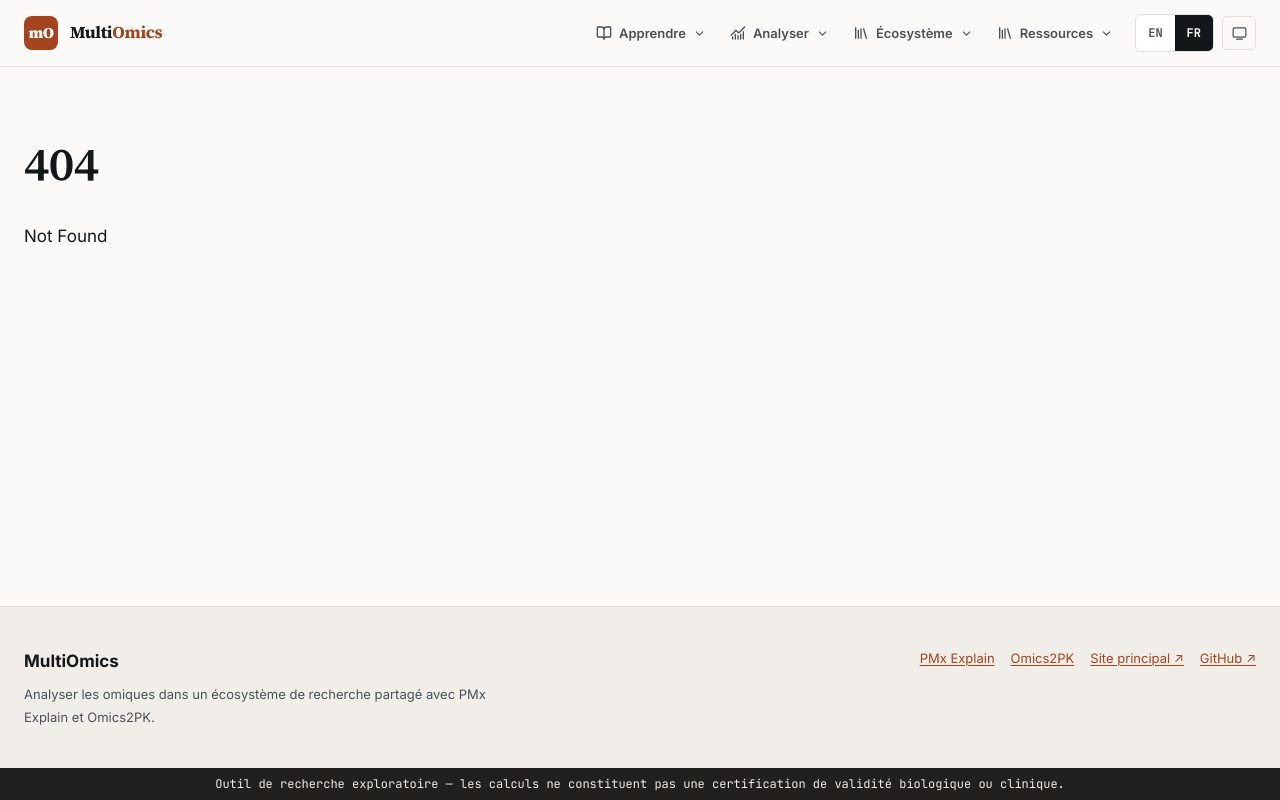
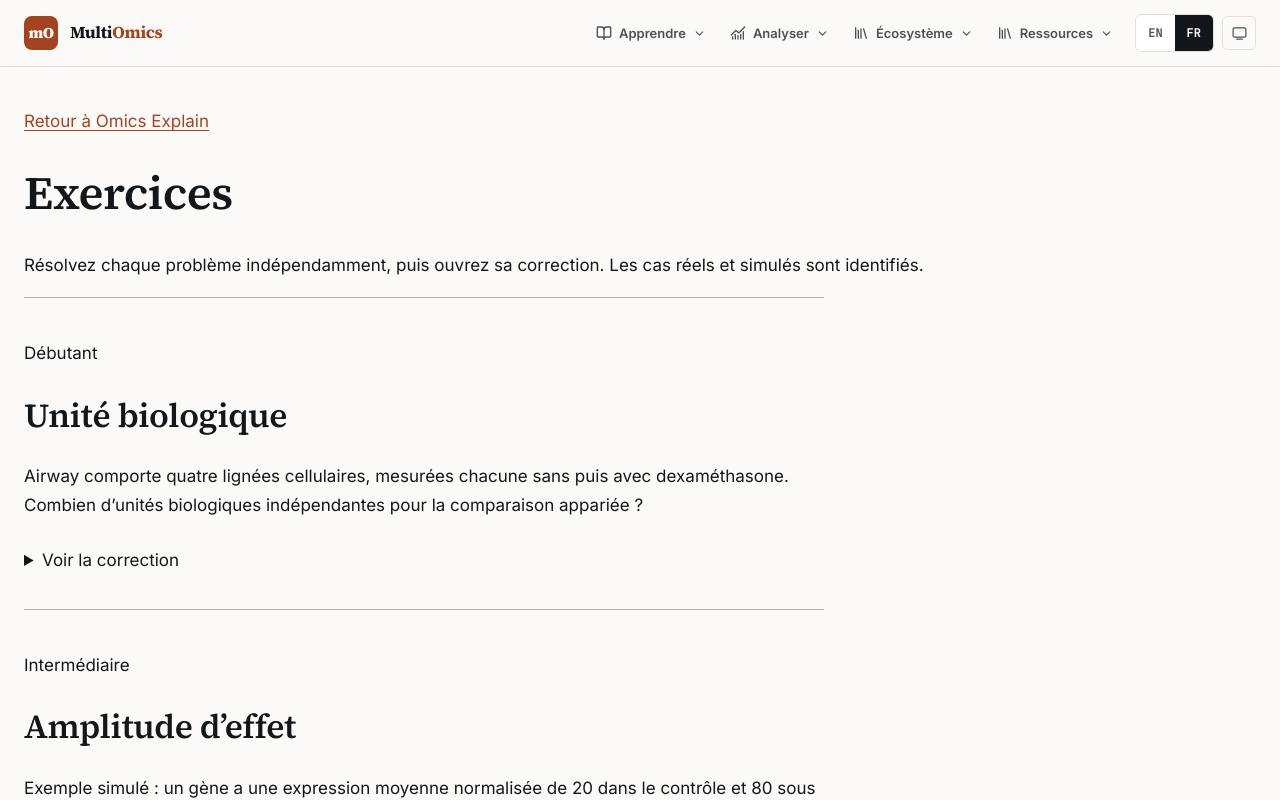
Before and after one commit to rberrah/MultiOmics, a SvelteKit app: page /multiomics/practice in a window 1280 px wide. Before the commit this address had no page. Shown: the top 800 px of the page. Built offline with nearby package versions, Linux system fonts and the light colour scheme.

Commit message:
feat: independent omics practice exercises with worked answers

```diff
--- /dev/null
+++ b/src/routes/multiomics/practice/+page.svelte
@@ -0,0 +1,27 @@
+<script>
+  import { resolve } from '$app/paths';
+  import { language } from '#lib/stores/language.js';
+  $: t = $language === 'en' ? (/** @type {string} */ fr, /** @type {string} */ en) => en : (/** @type {string} */ fr, /** @type {string} */ en) => fr;
+  const exercises = [
+    { level:['Débutant','Beginner'], title:['Unité biologique','Biological unit'], prompt:['Airway comporte quatre lignées cellulaires, mesurées chacune sans puis avec dexaméthasone. Combien d’unités biologiques indépendantes pour la comparaison appariée ?','Airway contains four cell lines, each measured untreated and with dexamethasone. How many independent biological units are available for the paired comparison?'], solution:['Quatre, et non huit. Les huit mesures forment quatre paires ; la lignée est le bloc biologique.','Four, not eight. The eight assays form four pairs; cell line is the biological block.'] },
+    { level:['Intermédiaire','Intermediate'], title:['Amplitude d’effet','Effect size'], prompt:['Exemple simulé : un gène a une expression moyenne normalisée de 20 dans le contrôle et 80 sous traitement. Calculez le log2 du rapport des moyennes (traitement / contrôle).','Simulated example: a gene has mean normalized expression of 20 in control and 80 under treatment. Calculate the log2 ratio of means (treatment / control).'], solution:['log2(80/20) = 2. Cela représente un rapport de quatre, pas une preuve de significativité ni une estimation DESeq2 ajustée.','log2(80/20) = 2. This is a four-fold ratio, not evidence of significance or an adjusted DESeq2 estimate.'] },
+    { level:['Avancé','Advanced'], title:['Validation multi-omique','Multi-omics validation'], prompt:['Nutrimouse contient 40 animaux avec deux couches mesurées par animal. Pour un test sur 10 animaux, combien restent pour apprendre la normalisation et sélectionner les variables ? Où placer les deux couches d’un même animal ?','Nutrimouse has 40 animals with two measured layers per animal. With 10 held-out animals, how many remain for fitting scaling and feature selection? Where should both layers of one animal go?'], solution:['30 animaux d’apprentissage. Les deux couches de chaque animal restent dans le même ensemble. Les 10 animaux de test ne participent ni à la sélection ni au prétraitement appris.','30 training animals. Both layers from each animal stay in the same split. The 10 test animals do not contribute to selection or learned preprocessing.'] }
+  ];
+</script>
+<svelte:head><title>{t('Exercices — Omics Explain','Practice — Omics Explain')}</title></svelte:head>
+<a href={resolve('multiomics/')}>{t('Retour à Omics Explain','Back to Omics Explain')}</a>
+<h1>{t('Exercices','Practice')}</h1>
+<p>{t('Résolvez chaque problème indépendamment, puis ouvrez sa correction. Les cas réels et simulés sont identifiés.','Solve each problem independently, then reveal its worked answer. Real and simulated cases are identified.')}</p>
+{#each exercises as exercise}
+  <section class="exercise">
+    <p>{t(exercise.level[0],exercise.level[1])}</p>
+    <h2>{t(exercise.title[0],exercise.title[1])}</h2>
+    <p>{t(exercise.prompt[0],exercise.prompt[1])}</p>
+    <details><summary>{t('Voir la correction','Reveal worked answer')}</summary><p>{t(exercise.solution[0],exercise.solution[1])}</p></details>
+  </section>
+{/each}
+<p><a href={resolve('multiomics/learn/')}>{t('Revoir le cours','Review the course')}</a> · <a href={resolve('multiomics/game/')}>{t('Jouer à Mo Game','Play Mo Game')}</a> · <a href={resolve('multiomics/tool/')}>{t('Ouvrir l’outil','Open the tool')}</a></p>
+<style>
+  .exercise{border-top:1px solid var(--border-strong);padding:1.5rem 0;max-width:800px}
+  summary{cursor:pointer;min-height:44px;display:list-item;padding:.6rem 0}
+</style>
```
